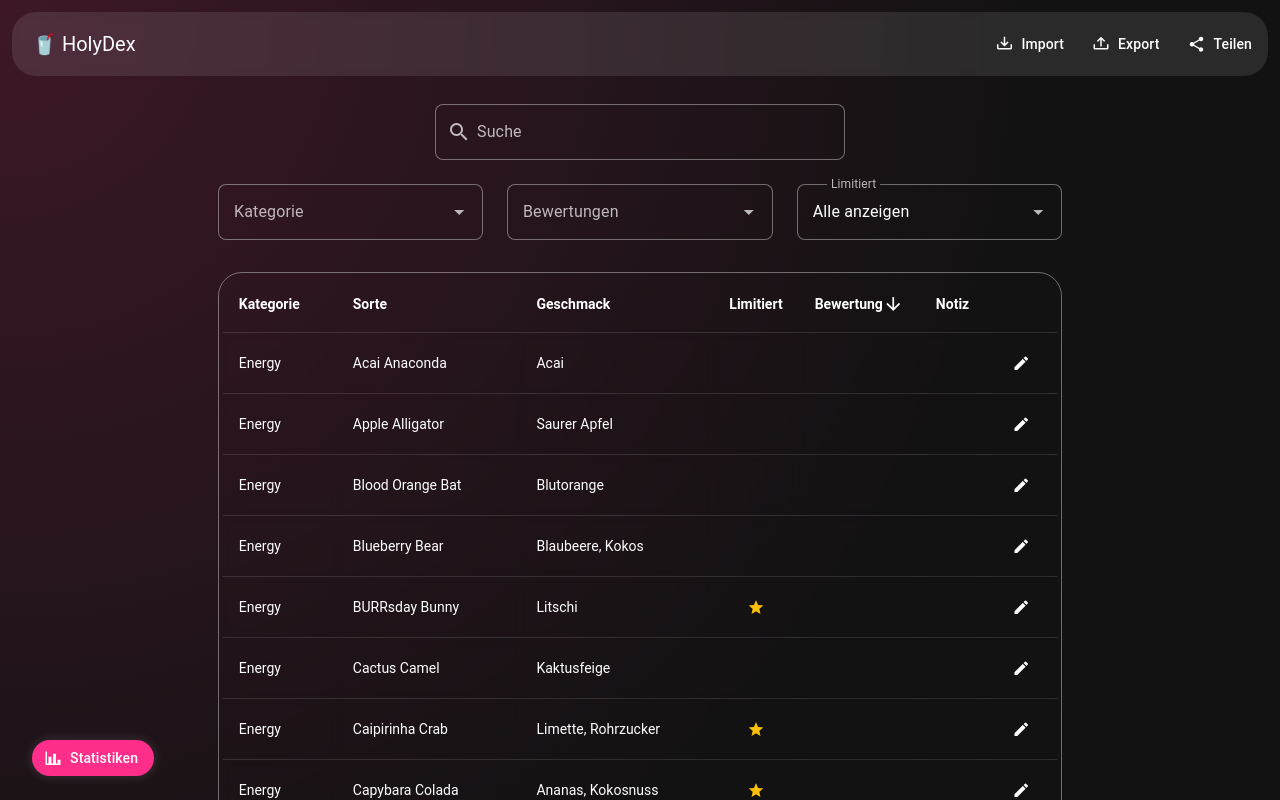
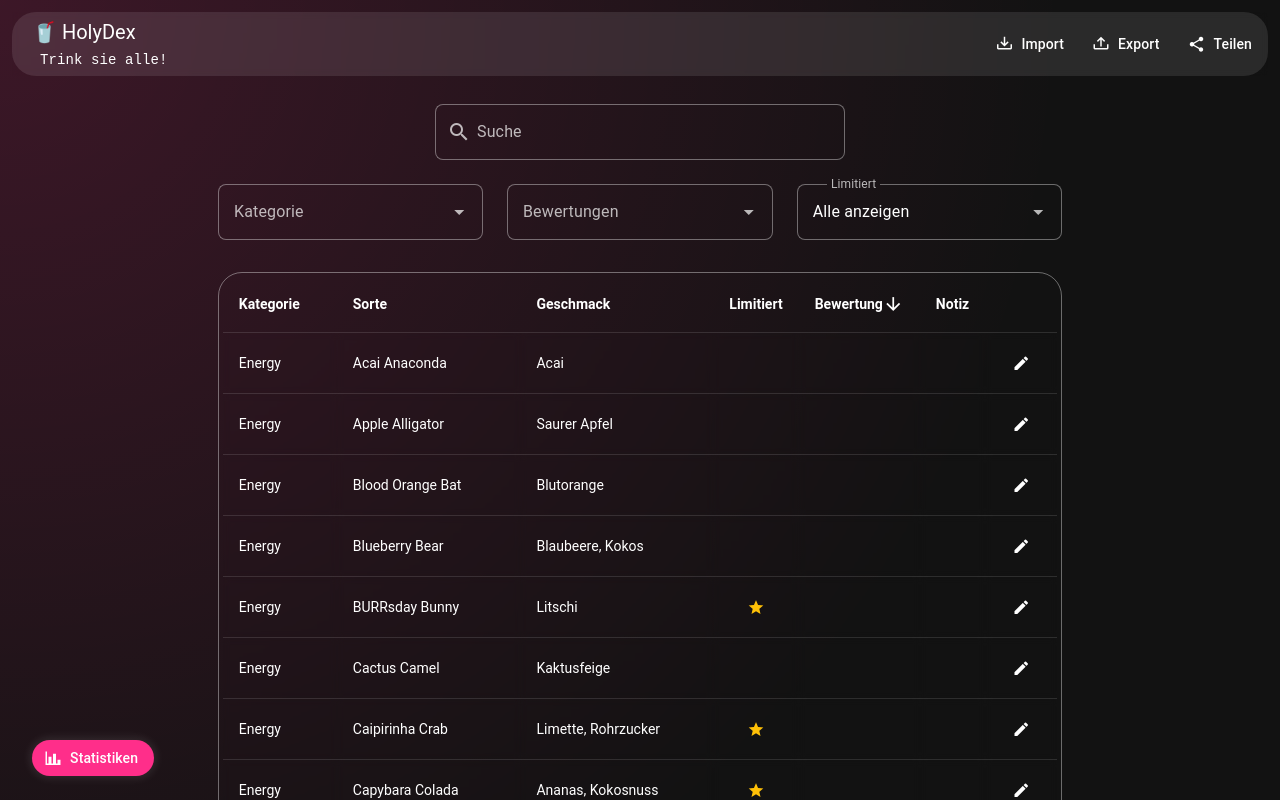
Before and after one commit to Kamiikaze/holy-dex, a Vue app: page / in a window 1280 px wide. Shown: the top 800 px of the page. Built offline with nearby package versions, Linux system fonts and the light colour scheme.

Commit message:
fix: corrected header width
Changed calculation for header max-width

Changed notes fields appearance.

```diff
--- a/src/App.vue
+++ b/src/App.vue
@@ -4,10 +4,9 @@
       <v-app-bar-title>
         🥤 HolyDex
         <span
-          v-if="viewingShared && shareTitle.length > 0"
-          class="d-block mt-1 ml-2 text-mono text-title-medium"
+          class="d-block mt-1 ml-2 text-mono text-title-small"
         >
-          Liste: {{ shareTitle }}
+          {{ (viewingShared && shareTitle.length > 0) ? 'Liste: '+ shareTitle : 'Trink sie alle!' }}
         </span>
       </v-app-bar-title>
       <v-spacer />
@@ -40,7 +39,7 @@
     </v-app-bar>
 
     <v-main>
-      <v-container fluid>
+      <v-container fluid class="mb-12">
         <v-alert
           v-if="viewingShared"
           type="info"
@@ -141,10 +140,11 @@
               v-if="item.kommentar"
               v-model="item.kommentar"
               class="ma-auto text-disabled"
-              variant="outlined"
+              variant="plain"
               density="compact"
               rows="1"
               max-rows="2"
+              auto-grow
               hide-details
               readonly
             ></v-textarea>
--- a/src/styles/global.css
+++ b/src/styles/global.css
@@ -35,7 +35,7 @@ header {
   left: 0;
   right: 0;
   margin: 12px auto;
-  max-width: calc(100% - 24px);
+  max-width: min(calc(var(--page-width) - 24px), calc(100% - 24px));
   backdrop-filter: blur(3px);
   -webkit-backdrop-filter: blur(3px);
 }
@@ -97,3 +97,12 @@ main {
 .v-data-table__tr:hover .v-data-table-column--align-start {
   text-shadow: 0 0 10px rgb(255 46 138);
 }
+
+.v-menu .v-sheet {
+  background: transparent;
+}
+.v-menu .v-list {
+  background: rgb(255 255 255 / 0.1);
+  backdrop-filter: blur(3px);
+  -webkit-backdrop-filter: blur(3px);
+}
```
